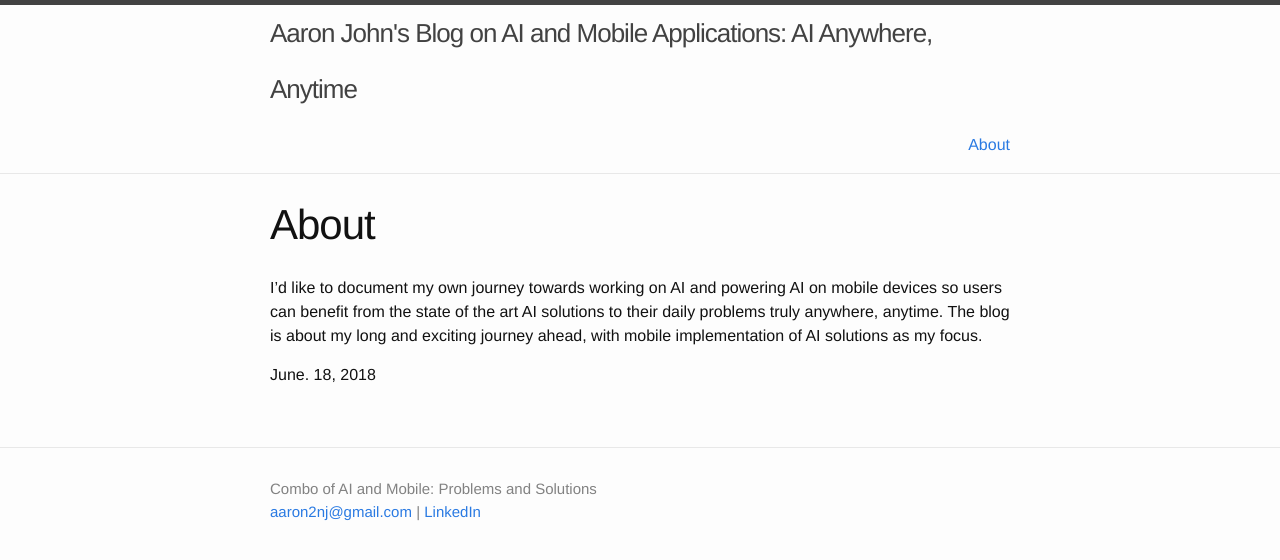
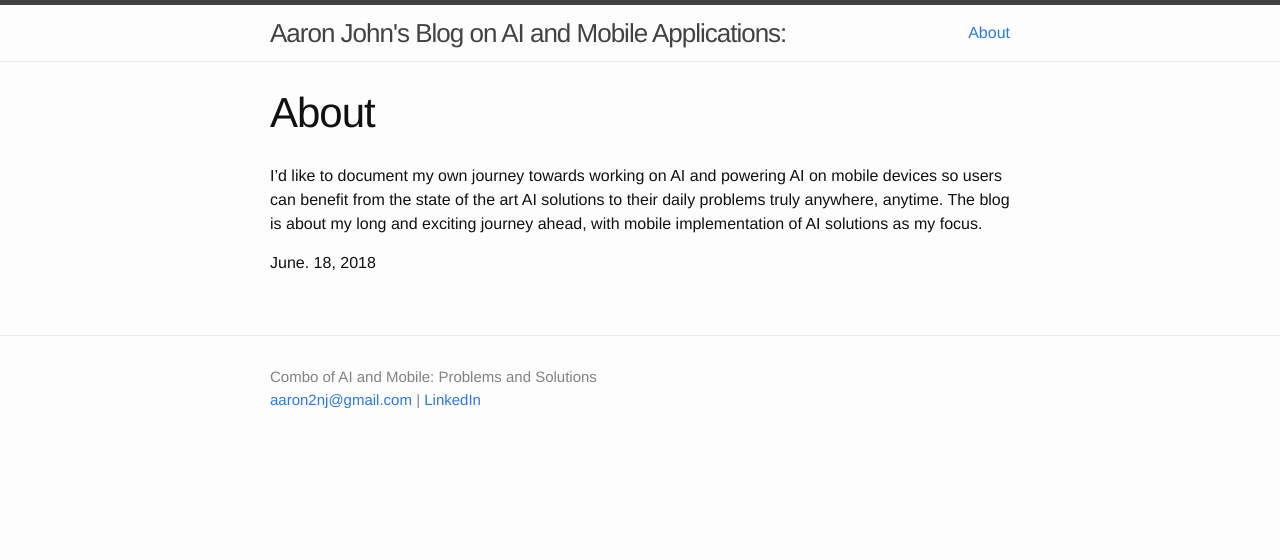
Before and after one commit to alexalwks2/aaronjohn2.github.io, a Jekyll site: the page built from about.md, in a window 1280 px wide. Shown: the top 560 px of the page. Built offline with Jekyll 4.4.1, drawn with Linux system fonts in a browser that asks for light colours; a file with an impossible date is left out.

Commit message:
Update _config.yml

```diff
--- a/_config.yml
+++ b/_config.yml
@@ -9,7 +9,7 @@
 title: Aaron John's Blog on AI and Mobile Applications
 email: aaron2nj@gmail.com
 description: "Combo of AI and Mobile: Problems and Solutions"
-topics: "AI Anywhere, Anytime"
+topics: ""
 baseurl: "" # the subpath of your site, e.g. /blog
 url: "http://aaronjohn2.github.io" # the base hostname & protocol for your site
 twitter_username: aaron2john
```
